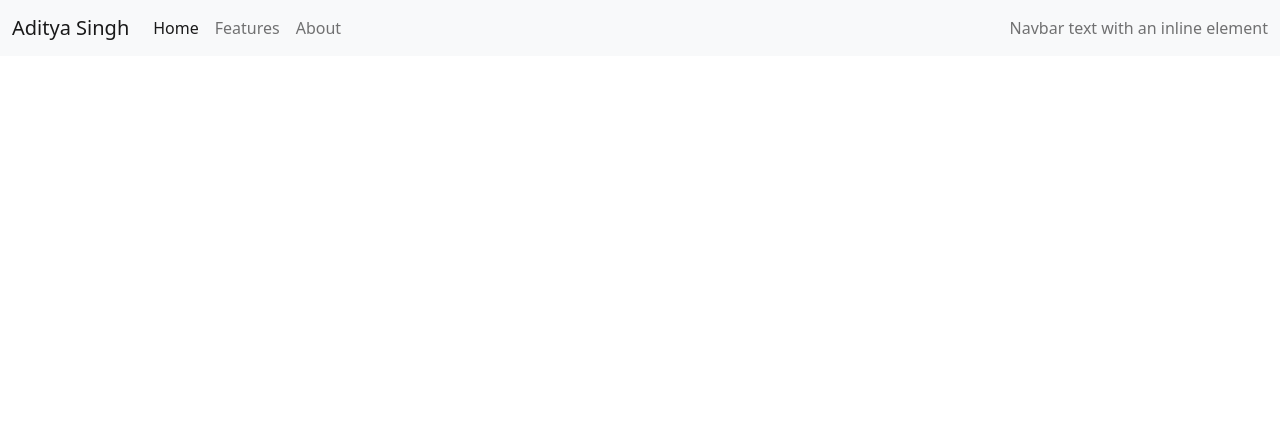
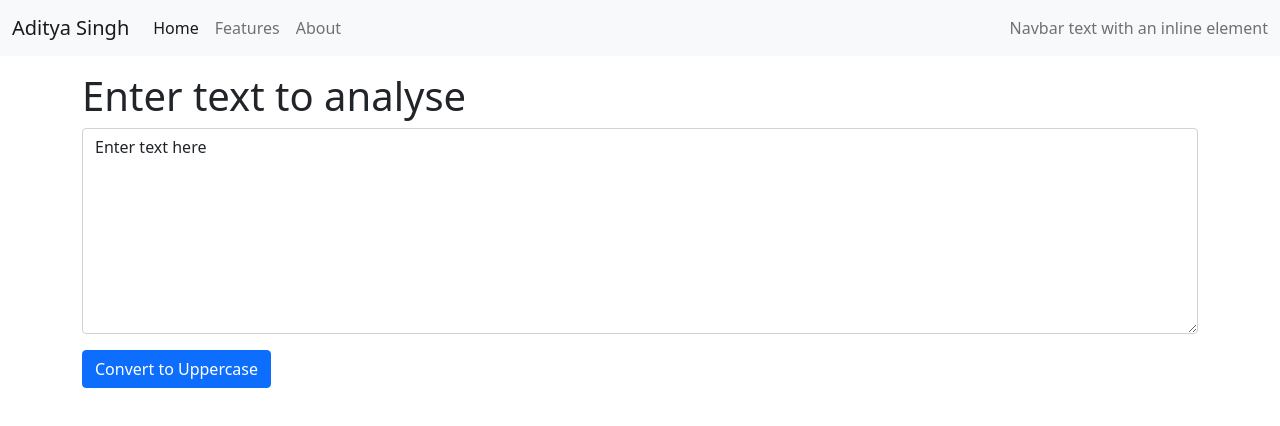
Before and after one commit to as23julycode/notebook-react, a React (Create React App) app: page / in a window 1280 px wide. Shown: the top 426 px of the page. Built offline with nearby package versions, Linux system fonts and the light colour scheme.

Commit message:
updated on 4/07 props

```diff
--- a/src/App.js
+++ b/src/App.js
@@ -1,10 +1,14 @@
 
 import './App.css';
 import Navbar from './components/Navbar';
+import TextForm from './components/TextForm';
 function App() {
   return (
     <>
     <Navbar title = "Aditya Singh" about = "About"/>
+    <div className='container my-3'>
+      <TextForm heading="Enter text to analyse"/>
+    </div>
     </>
   );
 }
--- a/src/components/Navbar.js
+++ b/src/components/Navbar.js
@@ -5,25 +5,25 @@
 
 export default function Navbar(props) {
     return (
-        <nav class="navbar navbar-expand-lg navbar-light bg-light">
-  <div class="container-fluid">
-    <a class="navbar-brand" href="#">{props.title}</a>
-    <button class="navbar-toggler" type="button" data-bs-toggle="collapse" data-bs-target="#navbarText" aria-controls="navbarText" aria-expanded="false" aria-label="Toggle navigation">
-      <span class="navbar-toggler-icon"></span>
+        <nav className="navbar navbar-expand-lg navbar-light bg-light">
+            <div className="container-fluid">
+                <a className="navbar-brand" href="#">{props.title}</a>
+                <button className="navbar-toggler" type="button" data-bs-toggle="collapse" data-bs-target="#navbarText" aria-controls="navbarText" aria-expanded="false" aria-label="Toggle navigation">
+                <span className="navbar-toggler-icon"></span>
                 </button>
-    <div class="collapse navbar-collapse" id="navbarText">
-      <ul class="navbar-nav me-auto mb-2 mb-lg-0">
-        <li class="nav-item">
-          <a class="nav-link active" aria-current="page" href="#">Home</a>
+                <div className="collapse navbar-collapse" id="navbarText">
+                <ul className="navbar-nav me-auto mb-2 mb-lg-0">
+                    <li className="nav-item">
+                    <a className="nav-link active" aria-current="page" href="#">Home</a>
                     </li>
-        <li class="nav-item">
-          <a class="nav-link" href="#">Features</a>
+                    <li className="nav-item">
+                    <a className="nav-link" href="#">Features</a>
                     </li>
-        <li class="nav-item">
-          <a class="nav-link" href="#">{props.about}</a>
+                    <li className="nav-item">
+                    <a className="nav-link" href="#">{props.about}</a>
                     </li>
                 </ul>
-      <span class="navbar-text">
+                <span className="navbar-text">
                     Navbar text with an inline element
                 </span>
                 </div>
--- /dev/null
+++ b/src/components/TextForm.js
@@ -0,0 +1,25 @@
+import React, { useState }from 'react';
+
+
+
+export default function TextForm(props) {
+    const handleUpClick = () =>{
+        console.log("Upercase was clicked" + text);
+        let newtext = text.toUpperCase();
+        setText(newtext);
+    }
+    const handleOnChange = (event) => {
+        console.log("On change");
+        setText(event.target.value)
+    }
+    const [text, setText] = useState('Enter text here');
+    return(
+        <div>
+            <h1>{props.heading}</h1>
+            <div className="mb-3">
+                <textarea className="form-control" value={text} onChange={handleOnChange} id="mybox" rows="8"></textarea>
+            </div>
+            <button className="btn btn-primary" onClick={handleUpClick}> Convert to Uppercase</button>
+        </div>
+    )
+}
```
Lines whose indentation alone changed are shown as unchanged.
